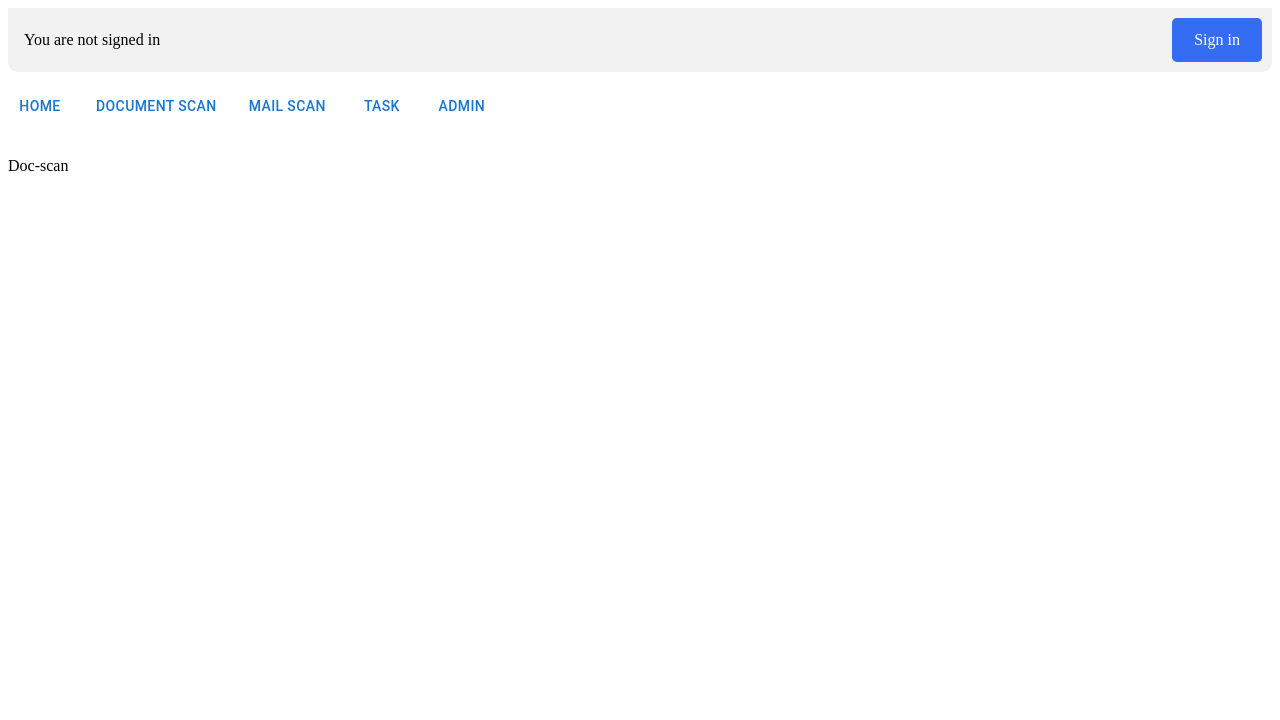
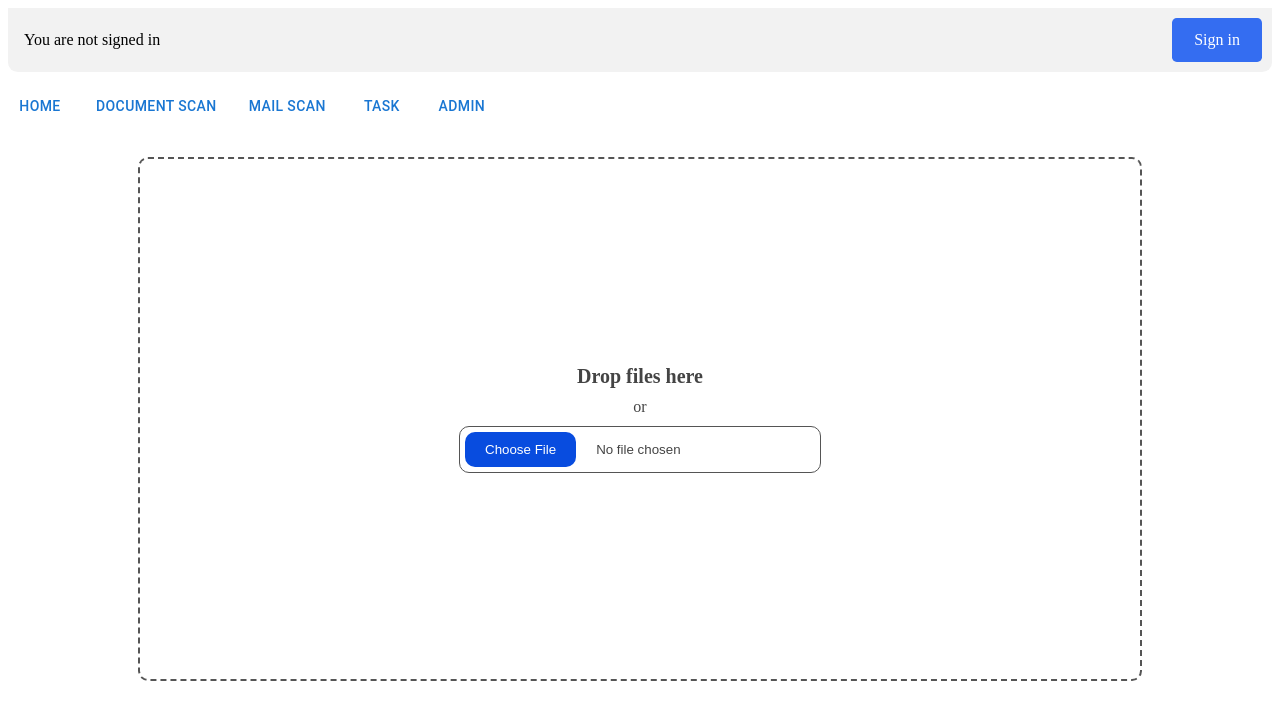
Before and after one commit to alluth-sys/MailSandbox, a Next.js app: page /doc-scan in a window 1280 px wide. Shown: the top 720 px of the page. Built offline with nearby package versions, Linux system fonts and the light colour scheme; no server answers.

Commit message:
feat: file-dropper

```diff
--- /dev/null
+++ b/components/FileDropper/file-dropper.module.css
@@ -0,0 +1,57 @@
+.file-input {
+    width: 350px;
+    max-width: 100%;
+    color: #444;
+    padding: 5px;
+    background: #fff;
+    border-radius: 10px;
+    border: 1px solid #555;
+  }
+
+  .file-input::file-selector-button{
+    margin-right: 20px;
+    border: none;
+    background: #084cdf;
+    padding: 10px 20px;
+    border-radius: 10px;
+    color: #fff;
+    cursor: pointer;
+    transition: background .2s ease-in-out;
+  }
+
+  .file-input::file-selector-button:hover{
+    background: #0d45a5;
+  }
+  .drop-container {
+    position: relative;
+    display: flex;
+    gap: 10px;
+    flex-direction: column;
+    justify-content: center;
+    align-items: center;
+    height: 30rem;
+    width: 60rem;
+    padding: 20px;
+    border-radius: 10px;
+    border: 2px dashed #555;
+    color: #444;
+    cursor: pointer;
+    transition: background .2s ease-in-out, border .2s ease-in-out;
+  }
+
+  .drop-container:hover {
+    background: #eee;
+    border-color: #111;
+  }
+
+  .drop-container:hover .drop-title {
+    color: #222;
+  }
+
+  .drop-title {
+    color: #444;
+    font-size: 20px;
+    font-weight: bold;
+    text-align: center;
+    transition: color .2s ease-in-out;
+  }
--- /dev/null
+++ b/components/FileDropper/file-dropper.tsx
@@ -0,0 +1,52 @@
+import {ChangeEvent, useEffect} from 'react';
+import styles from './file-dropper.module.css';
+
+export default function FileDropper({setFileHandler}:{
+    setFileHandler: (f: File) => void
+}) {
+    useEffect(()=>{
+        const dropContainer = document.getElementById('dropcontainer');
+        const fileInput = document.getElementById("filedrop") as HTMLInputElement;
+
+        dropContainer?.addEventListener("dragover", (e) => {
+          e.preventDefault()
+        }, false)
+
+        dropContainer?.addEventListener("dragenter", () => {
+          dropContainer.classList.add("drag-active")
+        })
+
+        dropContainer?.addEventListener("dragleave", () => {
+          dropContainer.classList.remove("drag-active")
+        })
+
+        dropContainer?.addEventListener("drop", (e) => {
+          e.preventDefault()
+
+          if(!e.dataTransfer?.files) return;
+          dropContainer?.classList.remove("drag-active")
+          fileInput.files = e.dataTransfer?.files;
+
+        })
+      },[])
+
+      const onFileChangeHandler = (e: ChangeEvent<HTMLInputElement>) => {
+        if(!e.target.files) return;
+        setFileHandler(e.target.files[0]);
+      }
+
+  return (
+    <div>
+        <label htmlFor="filedrop" className={styles['drop-container']} id='dropcontainer'>
+            <span className={styles['drop-title']}>Drop files here</span>
+            or
+            <input
+            className={styles['file-input']}
+            type="file"
+            accept="image/*" id='filedrop'
+            onChange={onFileChangeHandler}></input>
+        </label>
+
+    </div>
+  )
+}
--- a/pages/doc-scan.tsx
+++ b/pages/doc-scan.tsx
@@ -1,5 +1,19 @@
+import {useState} from 'react';
+import FileDropper from '../components/FileDropper/file-dropper';
+import styles from '../styles/DocScan.module.css';
+
+
 export default function DocScan() {
+  const [file, setFile] = useState<File>()
+
+  const setFileHandler = (f:File) =>{
+    setFile(f);
+    console.log(f)
+  }
+
   return (
-    <div>Doc-scan</div>
+    <div className={styles.container}>
+      <FileDropper setFileHandler={setFileHandler} />
+    </div>
   )
 }
--- /dev/null
+++ b/styles/DocScan.module.css
@@ -0,0 +1,5 @@
+.container{
+    display: flex;
+    justify-content: center;
+    align-items: center;
+}
```
